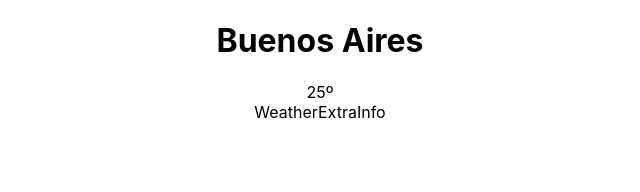
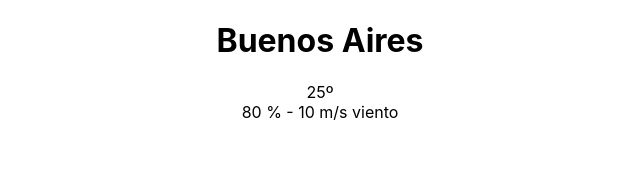
Before and after one commit to pauloagit/wheather-app, a React (Create React App) app: page / in a window 1280 px wide. Shown: the top 192 px of the page, without its empty margins (320-960 px from the left). Built offline with nearby package versions, Linux system fonts and the light colour scheme.

Commit message:
add react-weathericons library

```diff
--- a/package.json
+++ b/package.json
@@ -8,7 +8,8 @@
     "@testing-library/user-event": "^7.1.2",
     "react": "^16.12.0",
     "react-dom": "^16.12.0",
-    "react-scripts": "3.3.1"
+    "react-scripts": "3.3.1",
+    "react-weathericons": "^1.0.4"
   },
   "scripts": {
     "start": "react-scripts start",
--- a/src/components/Location.js
+++ b/src/components/Location.js
@@ -1,7 +1,11 @@
 import React from "react"
 
-const Location = () => (
-    <div><h1>Buenos Aires</h1></div>
-)
+const Location = ({city}) => (
+        <div>
+            <h1>
+                {city}
+            </h1>
+        </div>
+    )
 
 export default Location
--- a/src/components/WeatherData.js
+++ b/src/components/WeatherData.js
@@ -5,7 +5,10 @@ import WeatherTemperature from "./WeatherTemperature";
 const WeatherData = () => (
     <div>
         <WeatherTemperature/>
-        <WeatherExtraInfo/>
+        <WeatherExtraInfo
+            humidity={80}
+            wind={"10 m/s"}
+        />
     </div>
 )
 
--- a/src/components/WeatherExtraInfo.js
+++ b/src/components/WeatherExtraInfo.js
@@ -1,7 +1,10 @@
 import React from "react"
 
-const WeatherExtraInfo = () => (
-    <div>WeatherExtraInfo</div>
+const WeatherExtraInfo = ({humidity, wind}) => (
+    <div>
+        <span>{`${humidity} % - `}</span>
+        <span>{`${wind} viento`}</span>
+    </div>
 )
 
 export default WeatherExtraInfo
--- a/src/components/WeatherLocation.js
+++ b/src/components/WeatherLocation.js
@@ -4,7 +4,9 @@ import WeatherData from "./WeatherData";
 
 const WeatherLocation = () => (
     <div>
-        <Location/>
+        <Location
+        city = {"Buenos Aires"}
+        />
         <WeatherData/>
     </div>
 )
```
Also changed, not shown: 1 other file (tests, documents, lock files or other folders).
